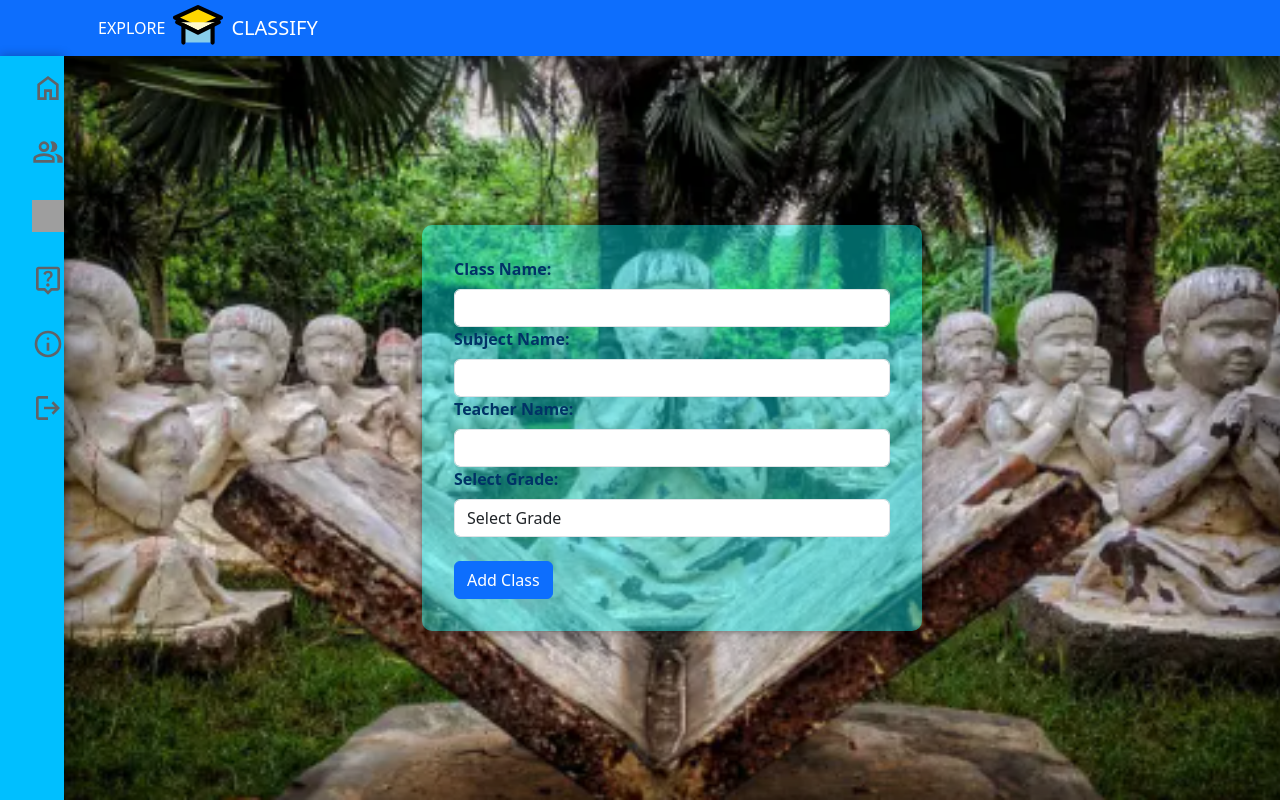
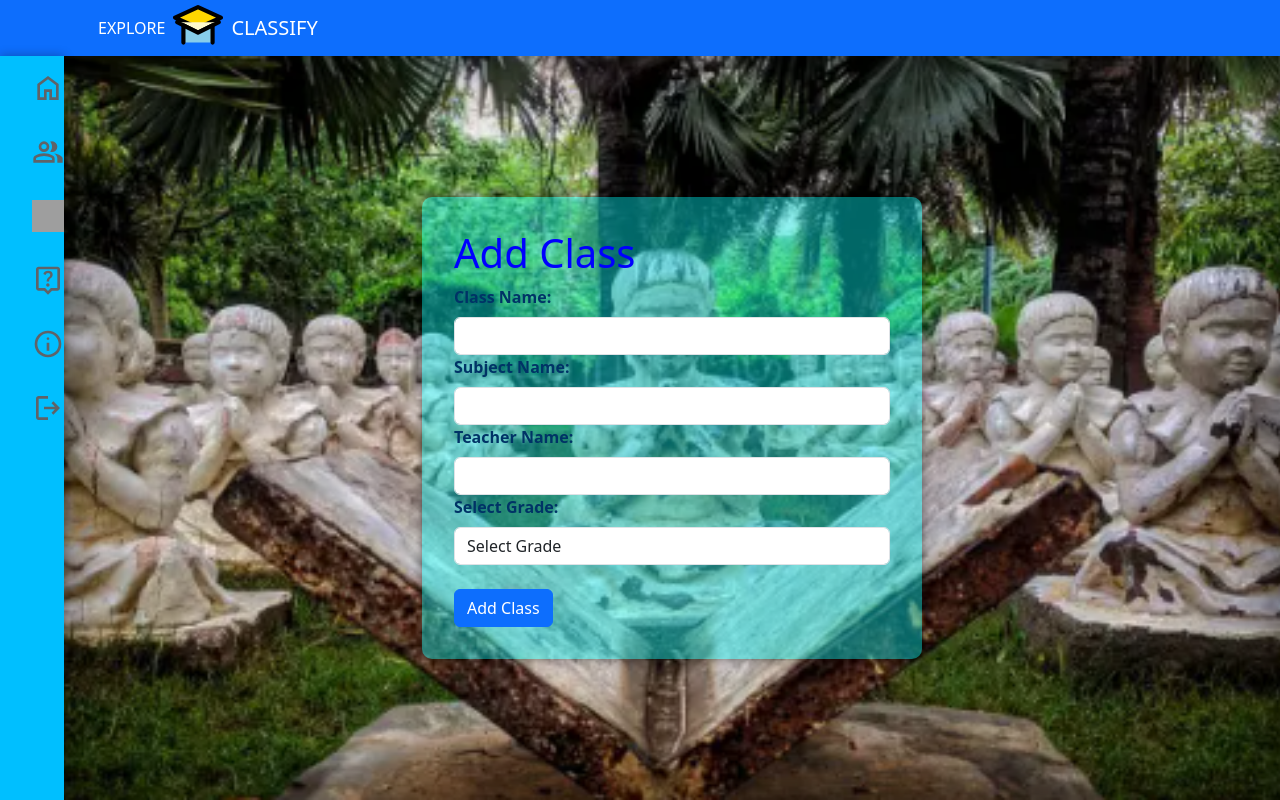
Before and after one commit to anub0720/CLASSIFY, a React (Vite) app: page /add in a window 1280 px wide. Built offline with nearby package versions, Linux system fonts and the light colour scheme; no server answers; sample sign-in values are in the browser's storage; grey boxes are pictures that could not be loaded.

Commit message:
added header

```diff
--- a/src/components/pages/Add/Add.jsx
+++ b/src/components/pages/Add/Add.jsx
@@ -50,6 +50,7 @@ const Add = () => {
       <div className="form-container">
         <Form onSubmit={handleSubmit} className="add-form">
           <Form.Group controlId="formClassName">
+            <h1 style={{color:"blue"}}>Add Class</h1>
             <Form.Label className="header"><b>Class Name:</b></Form.Label>
             <Form.Control
               type="text"
--- a/src/components/pages/Join/Join.jsx
+++ b/src/components/pages/Join/Join.jsx
@@ -51,6 +51,7 @@ const Join = () => {
       <div className="form-container">
         <Form onSubmit={handleSubmit} className="join-form">
           <Form.Group controlId="formClassName">
+            <h1 style={{color:"blue"}}>Join Class</h1>
             <Form.Label className="header"><b>Class Name:</b></Form.Label>
             <Form.Control
               type="text"
```
